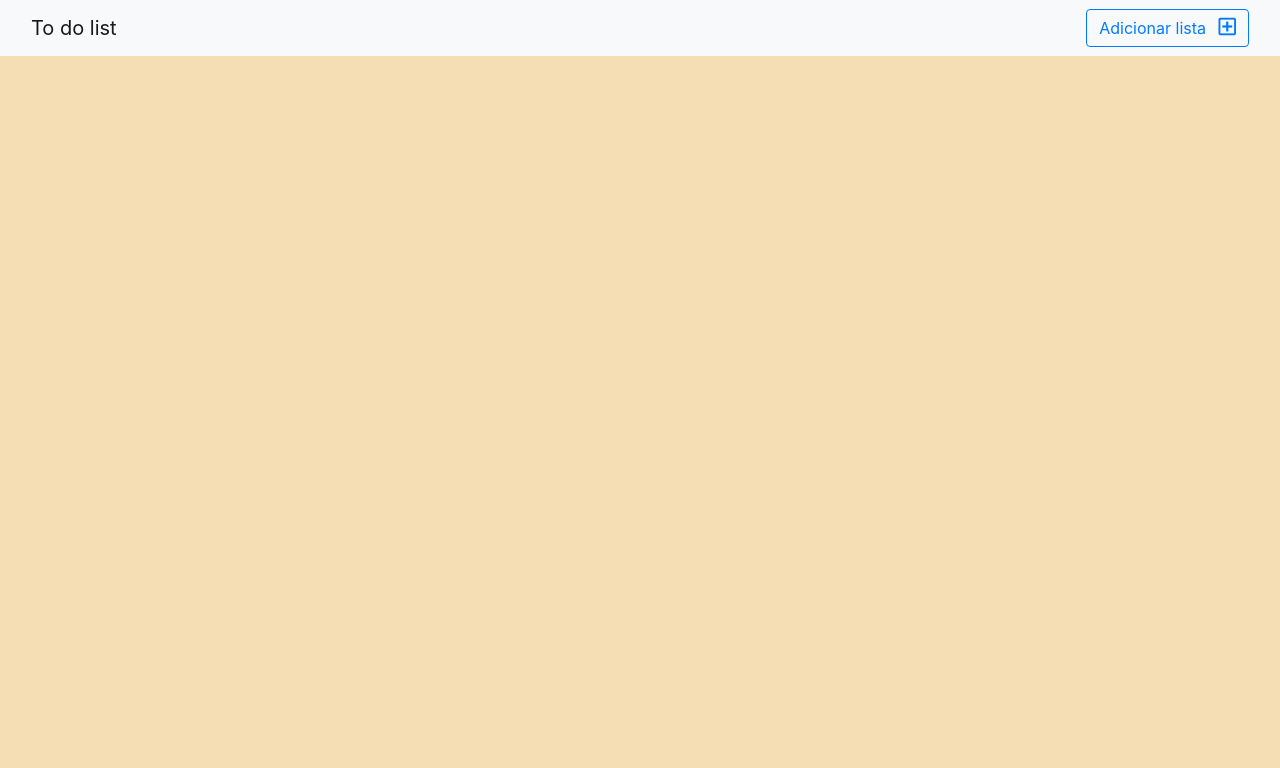
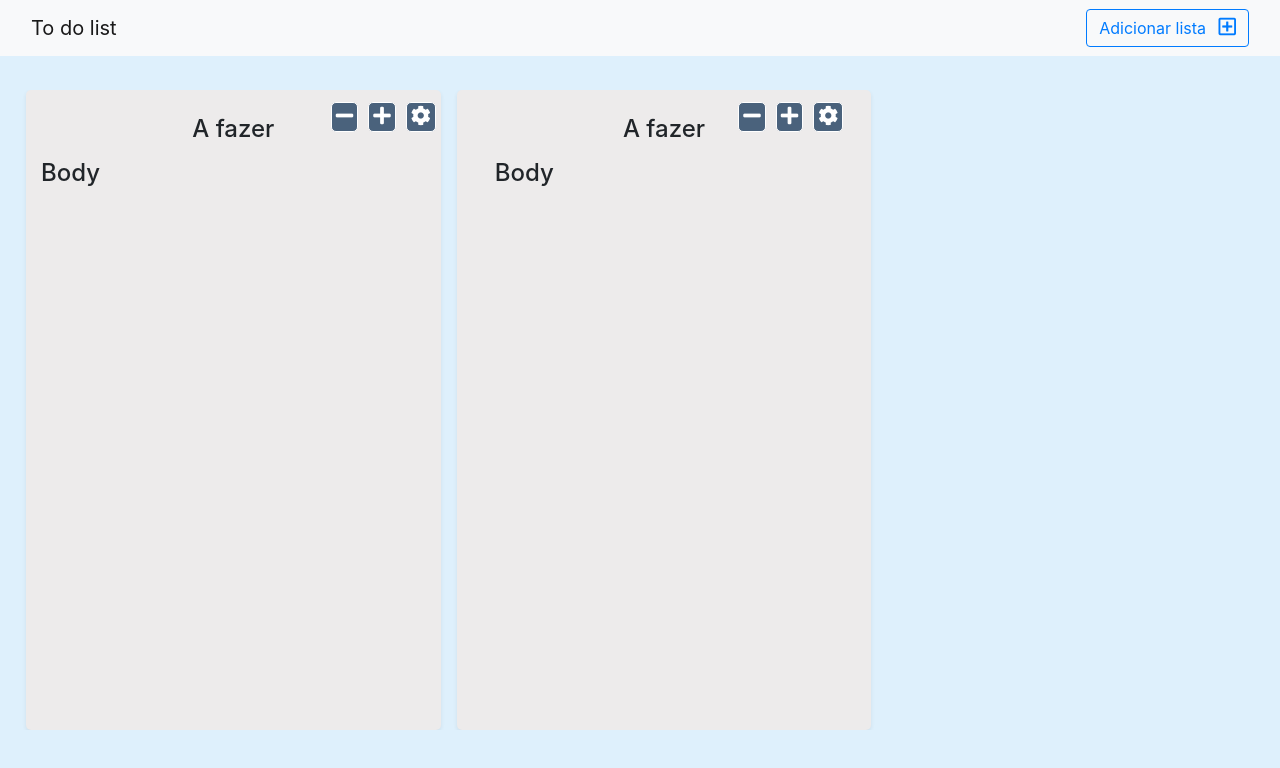
Before and after one commit to Pehoffmann/toDoList, a plain HTML site: page index.html in a window 1280 px wide. Drawn offline with nearby package versions, Linux system fonts and the light colour scheme.

Commit message:
feature/02

```diff
--- a/css/style.css
+++ b/css/style.css
@@ -1,3 +1,5 @@
+
+
 * {
     margin: 0;
     padding: 0;
@@ -5,7 +7,7 @@
 }
 
 main {
-    background-color: wheat;
+    background-color: rgba(89, 178, 238, 0.2);
     min-height: 100vh;
     padding: 20px 10px;
 }
@@ -18,3 +20,64 @@ i {
     display: flex;
     align-items: center;
 }
+
+.to-do-container {
+    margin-top: 70px;
+    flex-flow: nowrap;
+    overflow-y: auto;
+}
+
+.to-do-list {
+    min-height: 80vh;
+    max-height: 80vh;
+    overflow-y: auto;
+    overflow-x: hidden;
+    background-color: rgb(237, 235, 235);
+    border-radius: 5px;
+    padding: 10px 20px;
+}
+
+.to-do-list-config {
+    position: absolute;
+    top: 0;
+    right: 0;
+    margin-top: 2px;
+}
+
+.to-do-icon-btn {
+    padding: 2px 4px;
+    margin: 0 5px;
+    border: solid 1px #007bff;
+    border-radius: 5px;
+    color: #007bff;
+    display: inline;
+    cursor: pointer;
+}
+
+.to-do-icon-btn:hover {
+    border: white;
+    background-color: #007bff;
+    color: white;
+}
+
+.to-do-list-title {
+    margin: 15px 0;
+}
+
+.to-do-icons {
+    display: flex;
+    justify-content: flex-end;
+    align-items: center;
+}
+
+.to-do-list-config .to-do-icon-btn {
+    border-color: white;
+    background-color: #4a627c;
+    color: white;
+}
+
+.to-do-list-config .to-do-icon-btn:hover {
+    border-color: #4a627c;
+    background-color: white;
+    color: #4a627c;
+}
--- a/index.html
+++ b/index.html
@@ -24,6 +24,47 @@
         </nav>
     </header>
     <main>
+        <div class="row mx-2 to-do-container">
+            <div class="col-sm-12 col-md-6 col-lg-4 mx-2 shadow-sm d-block to-do-list">
+                <div class="row">
+                    <div class="col-12 to-do-head">
+                        <div class="to-do-list-title text-center">
+                            <h4> A fazer </h4>
+                            <div class="to-do-list-config to-do-icons">
+                                <div class="to-do-icon-btn remove-list"> <i class="fas fa-minus align-baseline"></i>
+                                </div>
+                                <div class="to-do-icon-btn add-to-do"> <i class="fas fa-plus align-baseline"></i> </div>
+                                <div class="to-do-icon-btn config-list"> <i class="fas fa-cog align-baseline"></i>
+                                </div>
+                            </div>
+                        </div>
+                    </div>
+                    <div class="col-12 to-do-body">
+                        <h4> Body </h4>
+                    </div>
+                </div>
+            </div>
+            <div class="col-sm-12 col-md-6 col-lg-4 mx-2 shadow-sm d-block to-do-list">
+                <div class="row mx-2">
+                    <div class="col-12 to-do-head">
+                        <div class="to-do-list-title text-center">
+                            <h4> A fazer </h4>
+                            <div class="to-do-list-config to-do-icons">
+                                <div class="to-do-icon-btn remove-list"> <i class="fas fa-minus align-baseline"></i>
+                                </div>
+                                <div class="to-do-icon-btn add-to-do"> <i class="fas fa-plus align-baseline"></i> </div>
+                                <div class="to-do-icon-btn config-list"> <i class="fas fa-cog align-baseline"></i>
+                                </div>
+                            </div>
+                        </div>
+                    </div>
+                    <div class="col-12 to-do-body">
+                        <h4> Body </h4>
+                    </div>
+                </div>
+            </div>
+        </div>
+        </div>
 
     </main>
     <footer>
```
